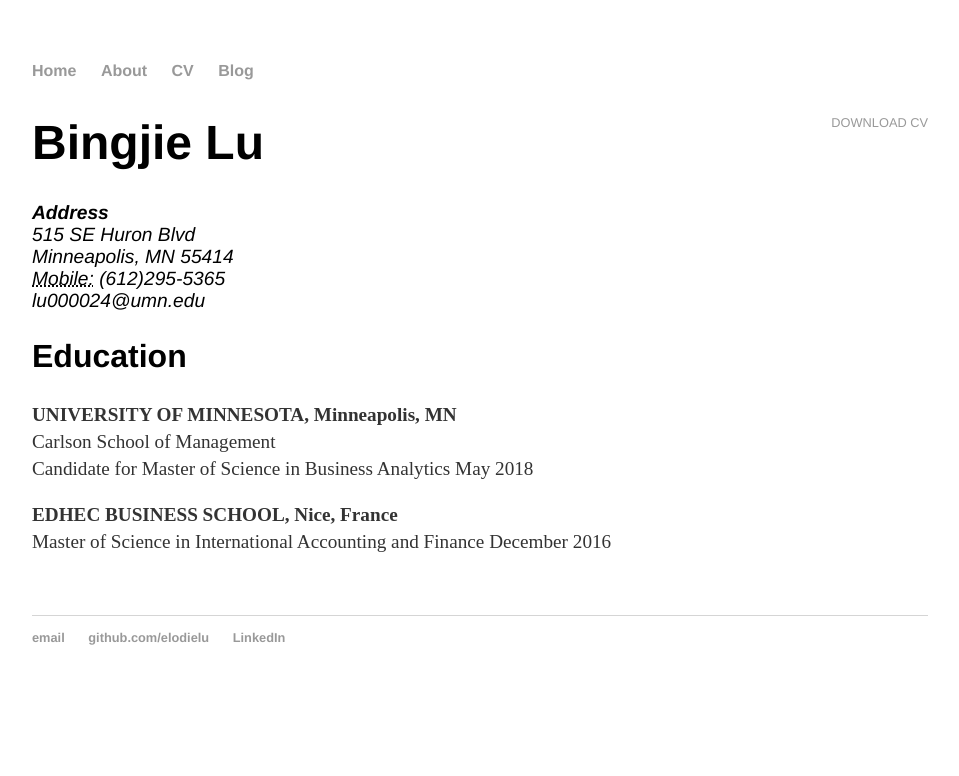
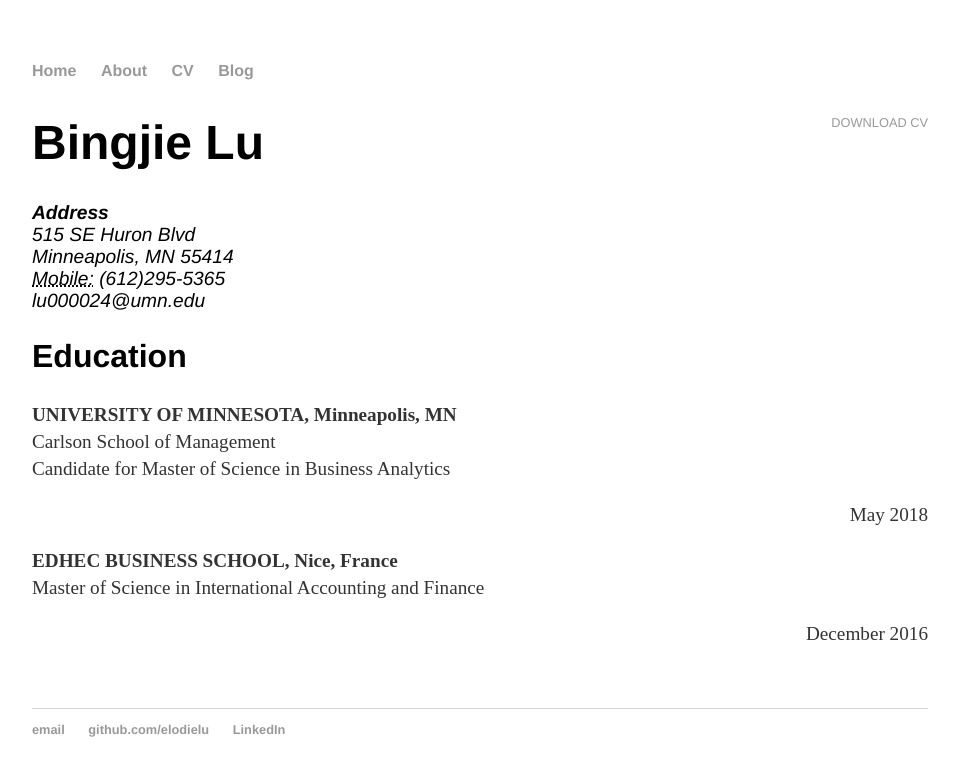
Before and after one commit to elodielu/elodielu.github.io, a Jekyll site: the page built from cv/index.html, in a window 1280 px wide. Shown: the top 776 px of the page, without its empty margins (160-1119 px from the left). Built offline with Jekyll 4.4.1, drawn with Linux system fonts in a browser that asks for light colours.

Commit message:
Update index.html

```diff
--- a/cv/index.html
+++ b/cv/index.html
@@ -18,10 +18,10 @@ title: CV of Your Name
 
 					<p><strong>UNIVERSITY OF MINNESOTA, Minneapolis, MN</strong> <br>
 					Carlson School of Management<br>
-					Candidate for Master of Science in Business Analytics  <align="right">May 2018</p>
+					Candidate for Master of Science in Business Analytics  <p align="right">May 2018</p>
 
 					<p><strong>EDHEC BUSINESS SCHOOL, Nice, France</strong> <br>
-					Master of Science in International Accounting and Finance  <align="right">December 2016</p>
+					Master of Science in International Accounting and Finance  <p align="right">December 2016</p>
 
 
 	</div>
```
